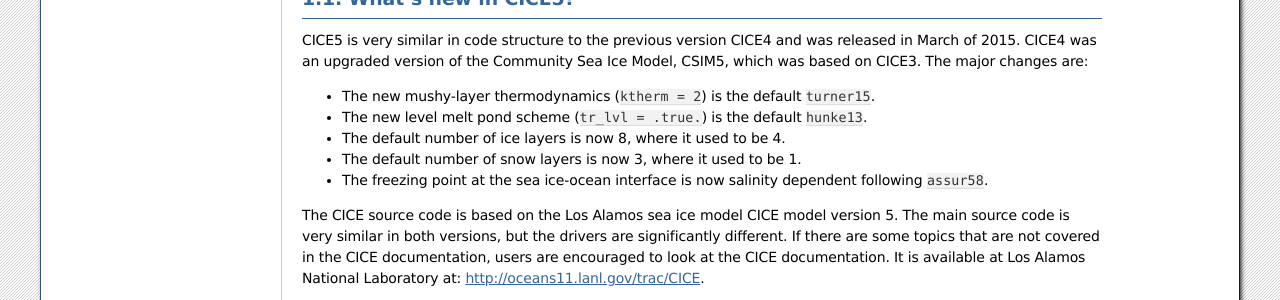
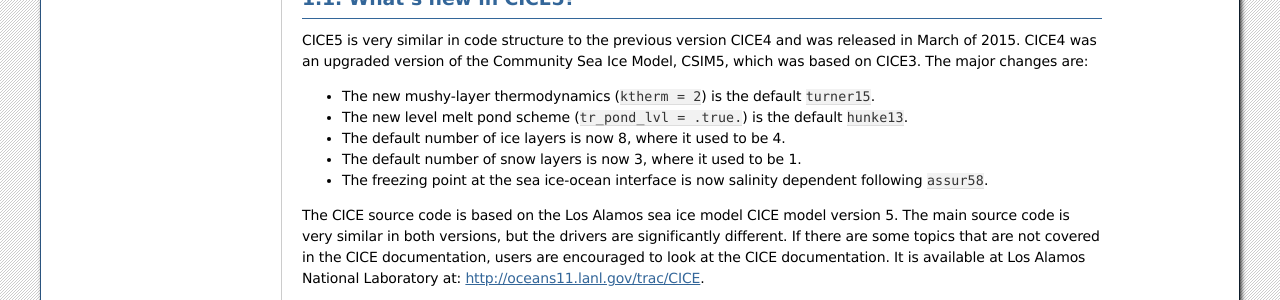
Before and after one commit to NCAR/CICE, a Sphinx documentation site: the page built from doc/source/users_guide/ice_what_is_cice5.rst, in a window 1280 px wide. Shown: the part 824-1124 px from the top of the page. Built offline with Sphinx 7.4.7, drawn with Linux system fonts in a browser that asks for light colours; cross-references to code outside the pages are shown as plain code.

Commit message:
Latest update

```diff
--- a/doc/source/users_guide/ice_what_is_cice5.rst
+++ b/doc/source/users_guide/ice_what_is_cice5.rst
@@ -73,7 +73,7 @@
 
 -  The new mushy-layer thermodynamics (``ktherm = 2``) is the default :cite:`turner15`.
 
--  The new level melt pond scheme (``tr_lvl = .true.``) is the default :cite:`hunke13`.
+-  The new level melt pond scheme (``tr_pond_lvl = .true.``) is the default :cite:`hunke13`.
 
 -  The default number of ice layers is now 8, where it used to be 4.
 
```
Also changed, not shown: 7 other files.
